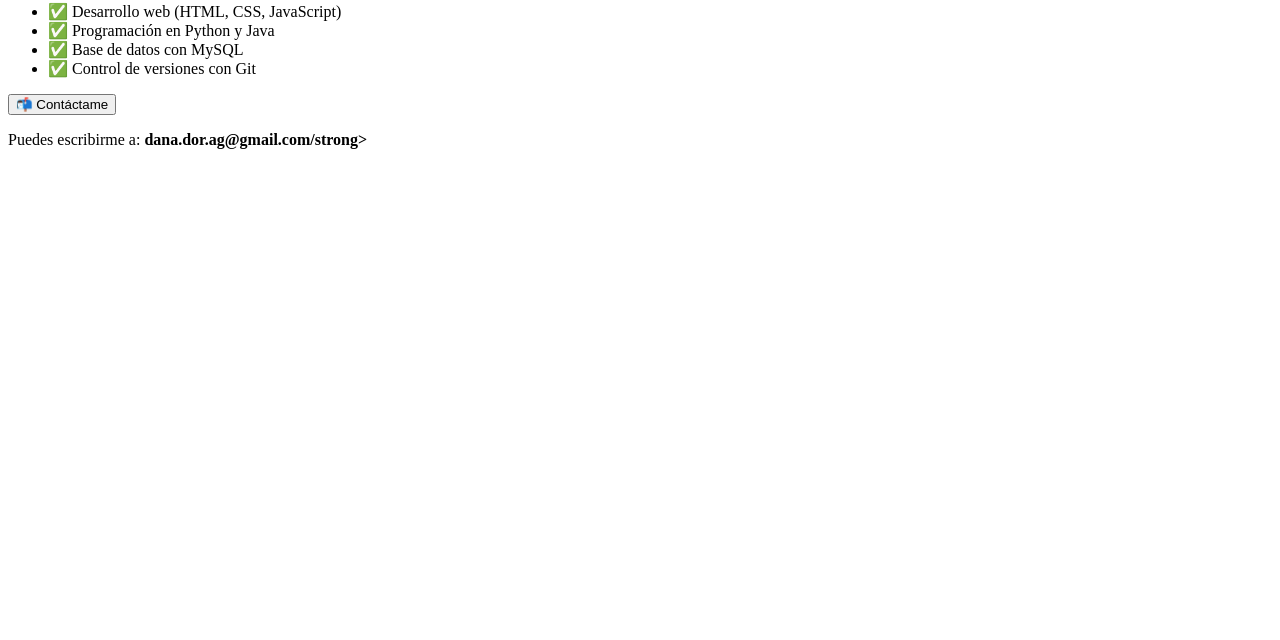
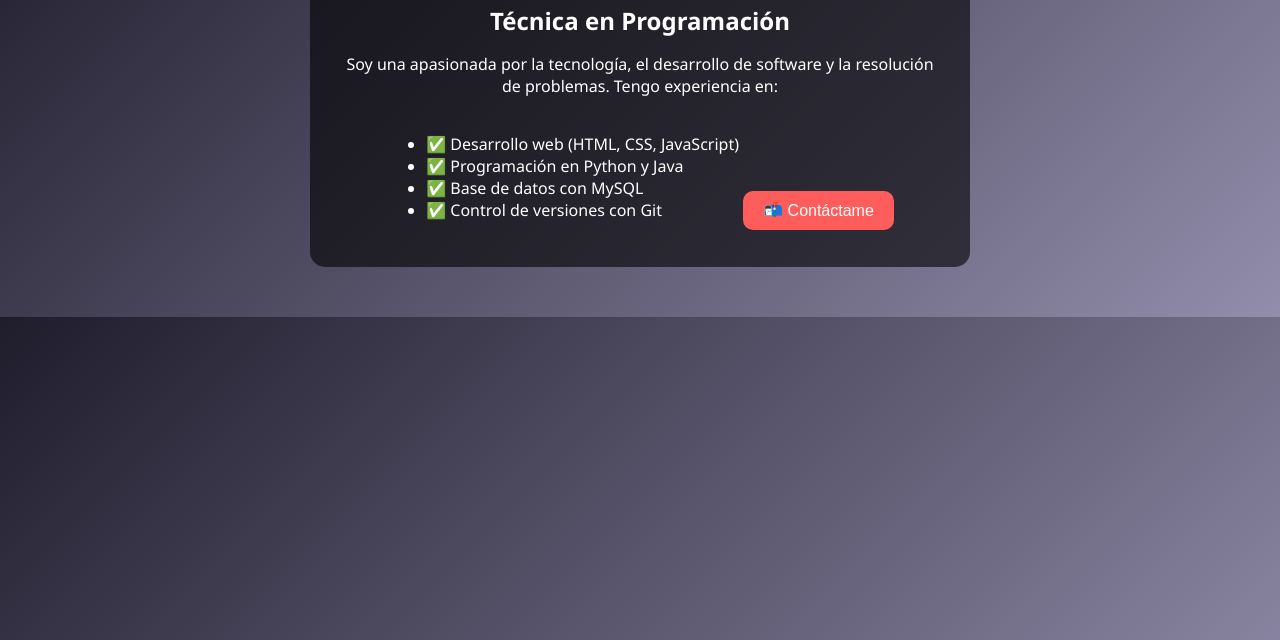
Before and after one commit to danadorag-code/tecnicoo, a plain HTML site: page dana/index.html in a window 1280 px wide. Shown: the part 160-800 px from the top of the page. Drawn offline with Linux system fonts and the light colour scheme.

Commit message:
Add files via upload

```diff
--- a/dana/index.html
+++ b/dana/index.html
@@ -4,7 +4,58 @@
   <meta charset="UTF-8">
   <meta name="viewport" content="width=device-width, initial-scale=1.0">
   <title>¡Hola, soy Técnica en Programación!</title>
-  <link rel="stylesheet" href="styles.css">
+  <style>
+    body {
+  font-family: 'Segoe UI', Tahoma, Geneva, Verdana, sans-serif;
+  background: linear-gradient(135deg, #1f1c2c, #928dab);
+  color: white;
+  text-align: center;
+  padding: 50px;
+  margin: 0;
+}
+
+.container {
+  background-color: rgba(0, 0, 0, 0.6);
+  padding: 30px;
+  border-radius: 15px;
+  max-width: 600px;
+  margin: auto;
+}
+
+h1, h2 {
+  margin-bottom: 10px;
+}
+
+ul {
+  text-align: left;
+  display: inline-block;
+  margin-top: 20px;
+}
+
+button {
+  margin-top: 20px;
+  padding: 10px 20px;
+  font-size: 16px;
+  background-color: #ff5c5c;
+  color: white;
+  border: none;
+  border-radius: 10px;
+  cursor: pointer;
+}
+
+button:hover {
+  background-color: #ff1e1e;
+}
+
+#contacto {
+  margin-top: 20px;
+  font-size: 18px;
+}
+
+.oculto {
+  display: none;
+}
+  </style>
 </head>
 <body>
   <div class="container">
```
